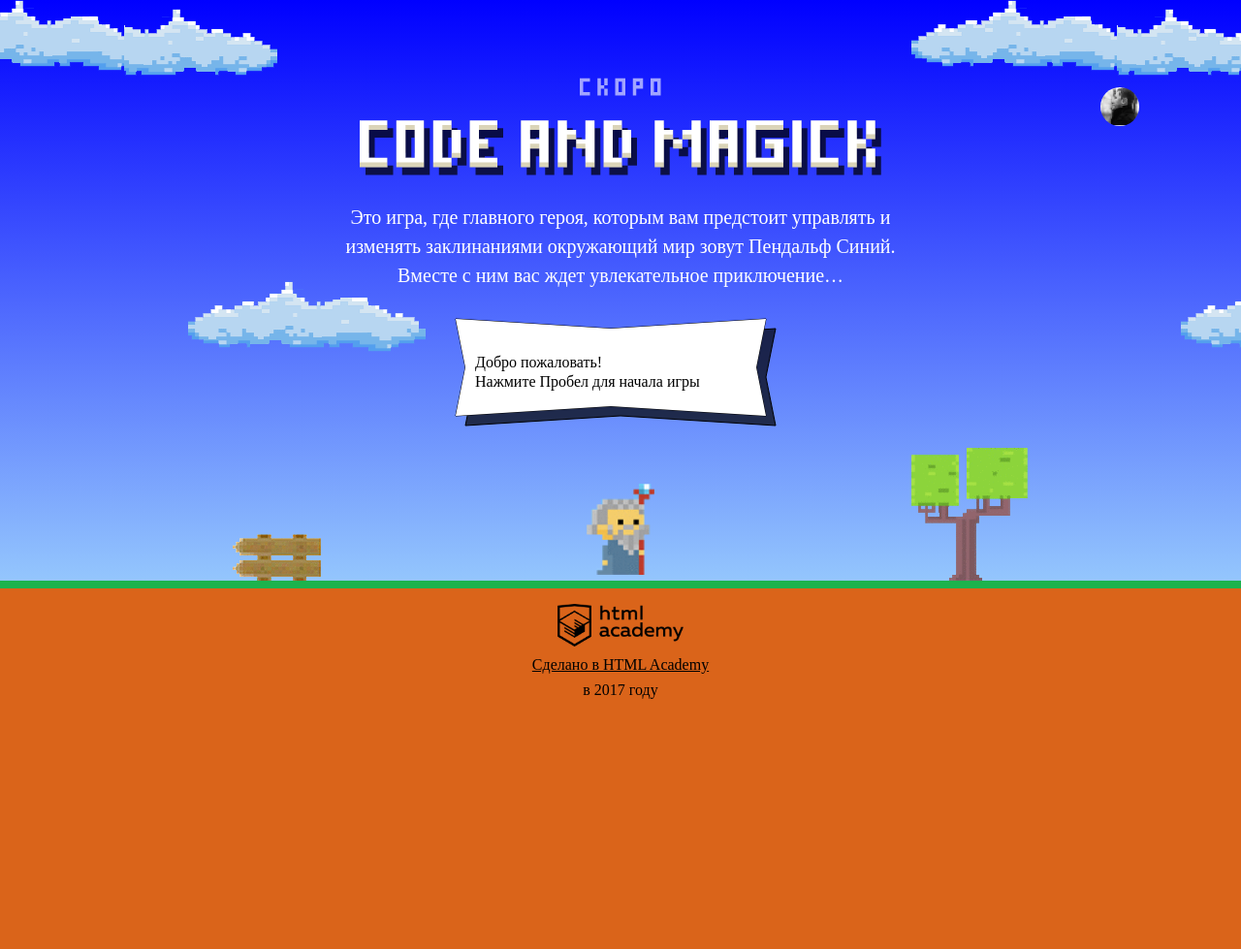
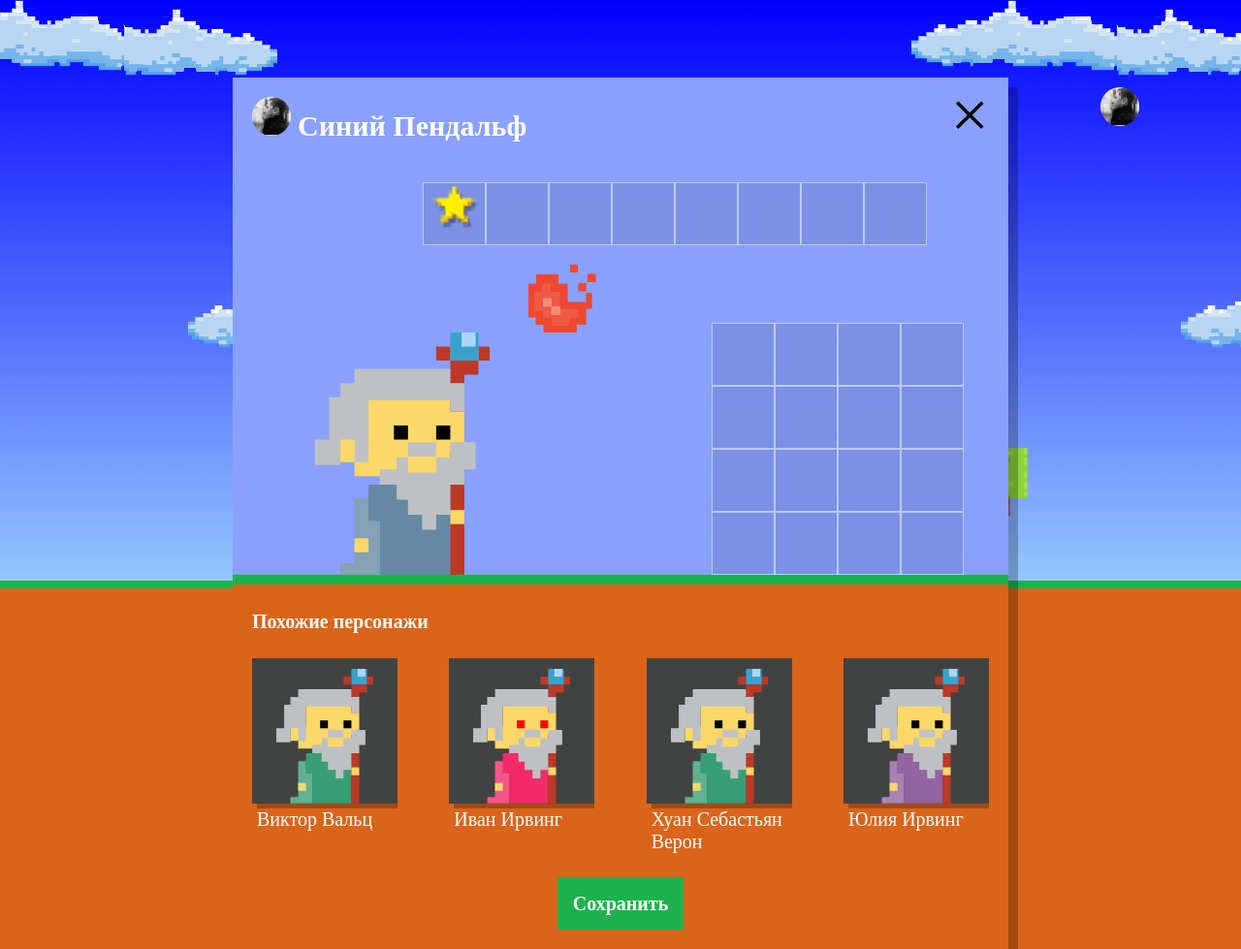
Before and after one commit to Mie-Nel/540647-code-and-magick, a website: page index.html in a window 1280 px wide. Shown: the whole page at 97% size. Before the commit the page ends 800 px from the top, so only its background shows below. Drawn offline with Linux system fonts and the light colour scheme; a web font is replaced by a local one.

Commit message:
добавляет setup.js

```diff
--- a/index.html
+++ b/index.html
@@ -205,6 +205,7 @@
   }
 
 </script>
+<script src="js/setup.js"></script>
 <script src="js/stat.js"></script>
 <script src="js/game.js"></script>
 
--- /dev/null
+++ b/js/setup.js
@@ -0,0 +1,76 @@
+'use strict';
+
+// массив имен для персонажей
+var names = [
+  'Иван',
+  'Хуан Себастьян',
+  'Мария',
+  'Кристоф',
+  'Виктор',
+  'Юлия',
+  'Люпита',
+  'Вашингтон'
+];
+
+// массив фамилий для персонажей
+var lastNames = [
+  'да Марья',
+  'Верон',
+  'Мирабелла',
+  'Вальц',
+  'Онопко',
+  'Топольницкая',
+  'Нионго',
+  'Ирвинг'
+];
+
+// массив из разных цветов для мантий
+var coatColors = [
+  'rgb(101, 137, 164)',
+  'rgb(241, 43, 107)',
+  'rgb(146, 100, 161)',
+  'rgb(56, 159, 117)',
+  'rgb(215, 210, 55)',
+  'rgb(0, 0, 0)'
+];
+
+// массив из разных цветов для глаз
+var eyesColors = [
+  'black',
+  'red',
+  'blue',
+  'yellow',
+  'green'
+];
+
+// функция получения рандомного элемента из массива
+var getRandomNumber = function (arr) {
+  return Math.floor(Math.random() * arr.length);
+};
+
+var setup = document.querySelector('.setup');
+setup.classList.remove('hidden');
+
+// находим список похожих персонажей
+var similarListElement = document.querySelector('.setup-similar-list');
+// находим шаблон
+var similarWizardTemplate = document.querySelector('#similar-wizard-template')
+  .content.querySelector('.setup-similar-item');
+
+var renderWizard = function () {
+  var wizardElement = similarWizardTemplate.cloneNode(true);
+
+  wizardElement.querySelector('.setup-similar-label')
+    .textContent = names[getRandomNumber(names)] + ' ' + lastNames[getRandomNumber(lastNames)];
+  wizardElement.querySelector('.wizard-coat').style.fill = coatColors[getRandomNumber(coatColors)];
+  wizardElement.querySelector('.wizard-eyes').style.fill = eyesColors[getRandomNumber(eyesColors)];
+
+  return wizardElement;
+};
+
+var fragment = document.createDocumentFragment();
+for (var i = 0; i < 4; i++) {
+  fragment.appendChild(renderWizard());
+}
+similarListElement.appendChild(fragment);
+document.querySelector('.setup-similar').classList.remove('hidden');
```
